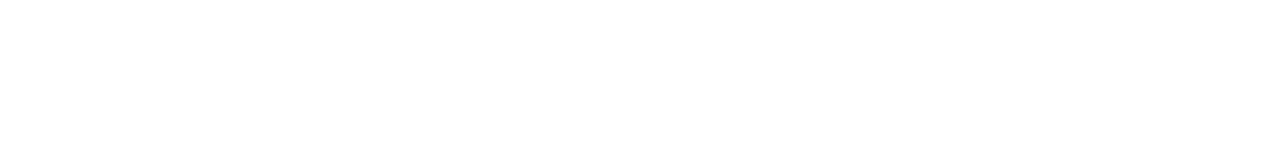
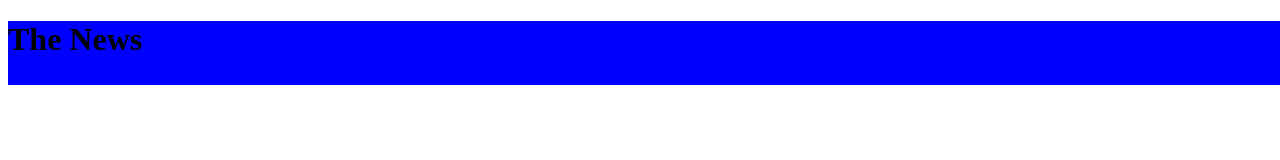
Before and after one commit to gavinhenderson/web-components-news, a website: page docs/index.html in a window 1280 px wide. Drawn offline with Linux system fonts and the light colour scheme.

```diff
--- /dev/null
+++ b/docs/index.css
@@ -0,0 +1,5 @@
+header {
+  width: 100vw;
+  height: 4rem;
+  background: blue;
+}
--- a/docs/index.html
+++ b/docs/index.html
@@ -5,13 +5,18 @@
     <meta name="viewport" content="width=device-width, initial-scale=1.0" />
     <meta http-equiv="X-UA-Compatible" content="ie=edge" />
     <link rel="shortcut icon" type="image/png" href="favicon.png" />
+    <link rel="stylesheet" href="index.css" />
 
     <script src="https://unpkg.com/@webcomponents/webcomponentsjs/webcomponents-loader.js"></script>
     <script src="index.js"></script>
 
-    <title>News</title>
+    <title>The News</title>
   </head>
   <body>
+    <header>
+      <h1>The News</h1>
+    </header>
+
     <my-element text="this is a test"></my-element>
   </body>
 </html>
```
Also changed, not shown: package.json (+6 -1 lines), 1 other file.
